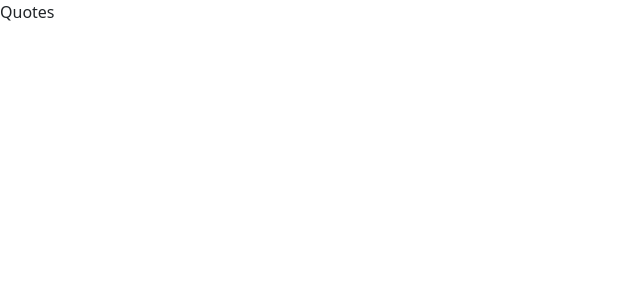
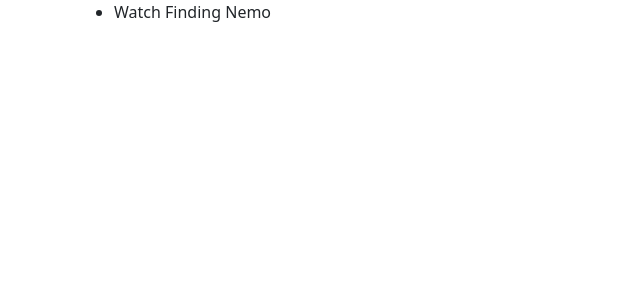
Before and after one commit to johnwanjema/QuotesV2, an Angular app: page / in a window 1280 px wide. Shown: the top 300 px of the page, without its empty margins (0-640 px from the left). Built offline with nearby package versions, Linux system fonts and the light colour scheme.

Commit message:
add a quote

```diff
--- a/src/app/app.component.html
+++ b/src/app/app.component.html
@@ -1 +1,5 @@
-<p>Quotes</p>
+<div class="container">
+    <ul>
+        <li *ngFor='let quote of quotes'>{{quote.name}}</li>
+    </ul>
+</div>
--- a/src/app/app.component.ts
+++ b/src/app/app.component.ts
@@ -1,4 +1,5 @@
 import { Component } from '@angular/core';
+import { Quote, } from './quote'
 
 @Component({
   selector: 'app-root',
@@ -7,4 +8,8 @@
 })
 export class AppComponent {
   title = 'quote';
+
+  quotes = [
+    new Quote(1, 'Watch Finding Nemo', `wanje`, 0 ,2 ,'wanjema' ,new Date),
+  ]
 }
```
